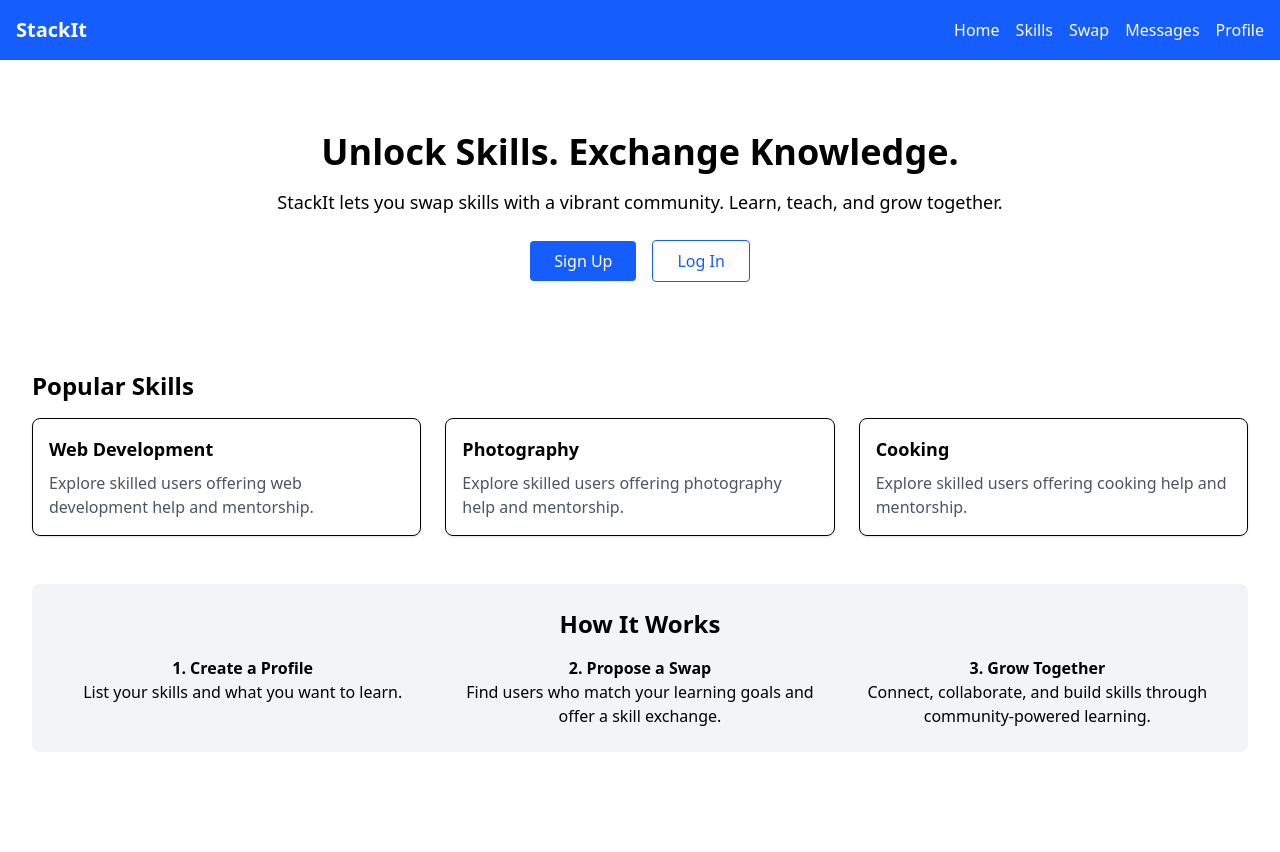
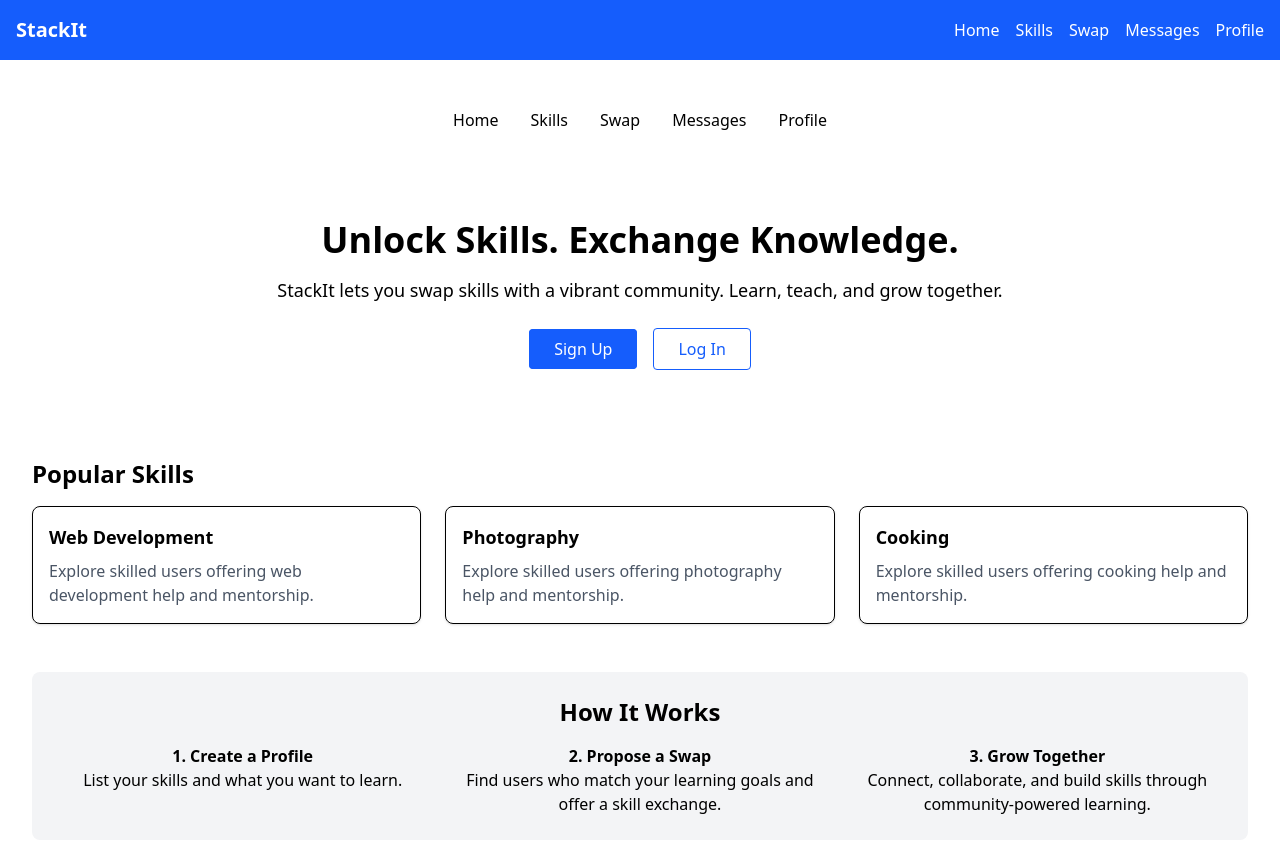
Before and after one commit to Arghamita08/skillswapplatform, a React (Vite) app in the folder frontend/: page / in a window 1280 px wide. Shown: the top 852 px of the page. Built offline with nearby package versions, Linux system fonts and the light colour scheme.

Commit message:
Update Home.jsx

```diff
--- a/frontend/src/pages/Home.jsx
+++ b/frontend/src/pages/Home.jsx
@@ -1,13 +1,32 @@
+import React from "react";
+import { Link } from "react-router-dom";
+
 export default function Home() {
   return (
     <div className="max-w-7xl mx-auto p-4">
+      {/* Navigation Bar */}
+      <nav className="flex justify-center space-x-8 py-4 mb-8">
+        <Link to="/" className="text-black-600">Home</Link>
+        <Link to="#" className="text-black-600">Skills</Link>
+        <Link to="#" className="text-black-600">Swap</Link>
+        <Link to="#" className="text-black-600">Messages</Link>
+        <Link to="#" className="text-black-600">Profile</Link>
+      </nav>
+
       {/* Hero Section */}
       <section className="text-center py-10">
         <h1 className="text-4xl font-bold mb-4">Unlock Skills. Exchange Knowledge.</h1>
         <p className="text-lg mb-6">StackIt lets you swap skills with a vibrant community. Learn, teach, and grow together.</p>
         <div className="space-x-4">
-          <button className="bg-blue-600 text-white px-6 py-2 rounded">Sign Up</button>
-          <button className="border border-blue-600 text-blue-600 px-6 py-2 rounded">Log In</button>
+          {/* Sign Up Button - Now uses Link correctly */}
+          <Link
+            to="/signup" // Use 'to' prop for the destination path
+            className="bg-blue-600 text-white px-6 py-2 rounded hover:bg-white hover:text-blue-600 border border-blue-600 transition-colors duration-300"
+          >
+            Sign Up
+          </Link>
+          {/* Log In Button - Consider changing this to a Link too if you have a /login page */}
+          <button className="border border-blue-600 text-blue-600 px-6 py-2 rounded hover:bg-blue-600 hover:text-white transition-colors duration-300">Log In</button>
         </div>
       </section>
 
```
